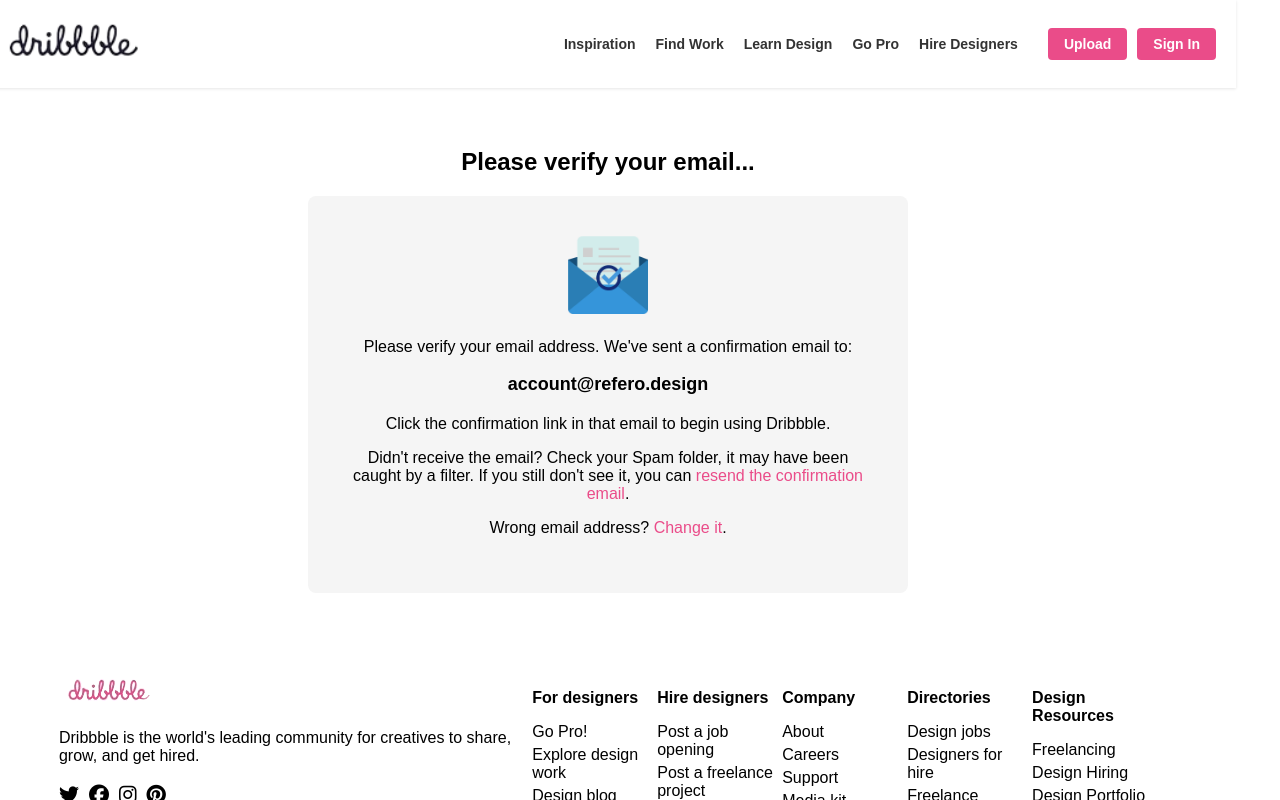
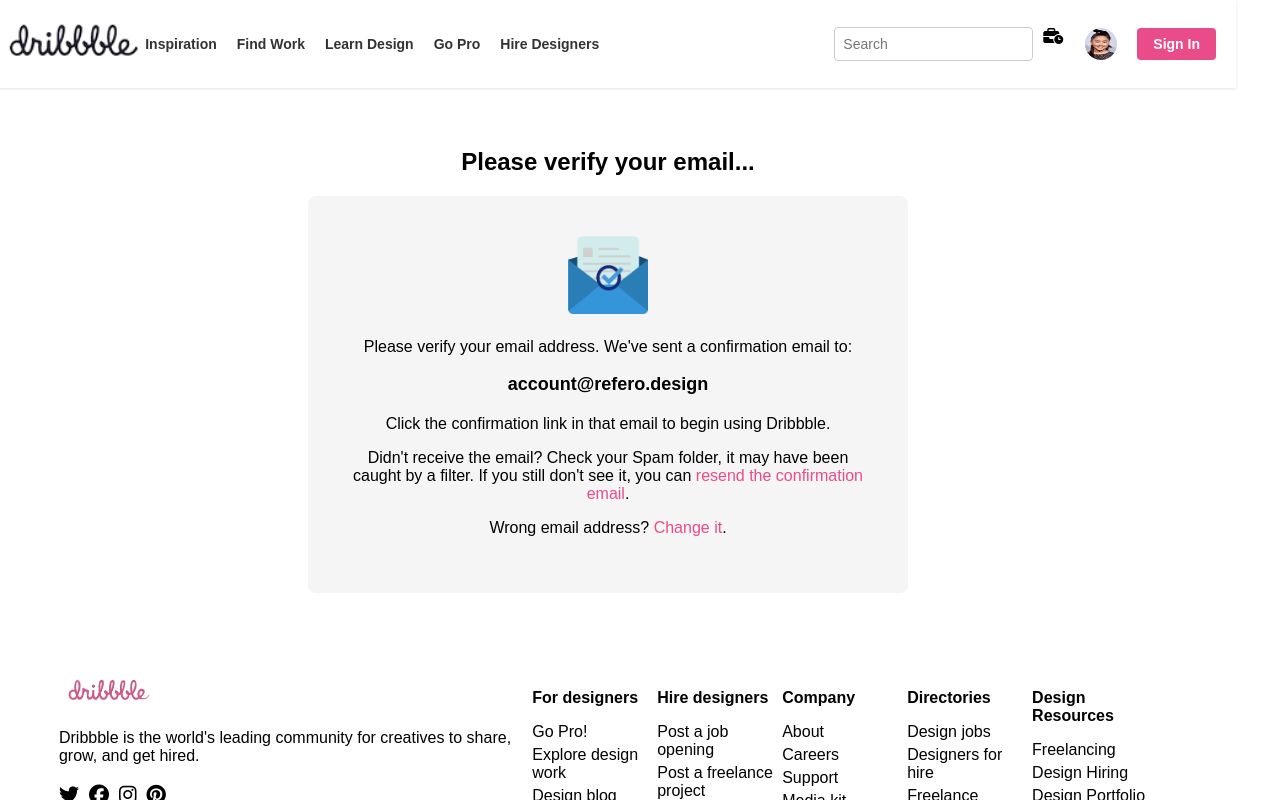
Before and after one commit to AyushSingh916/Aeonaxy-Technologies-Private-Limited, a React (Create React App) app: page /verify-email in a window 1280 px wide. Shown: the top 800 px of the page. Built offline with nearby package versions, Linux system fonts and the light colour scheme.

Commit message:
changing nav

```diff
--- a/src/components/Nav.css
+++ b/src/components/Nav.css
@@ -1,4 +1,5 @@
 /* Nav.css */
+
 .navbar {
   display: flex;
   justify-content: space-between;
@@ -62,3 +63,28 @@
 .buttons-container button:hover {
   background-color: #d44179;
 }
+
+.left-nav {
+  display: flex;
+  align-items: center;
+}
+
+.search-input {
+  margin-right: 10px;
+  padding: 8px;
+  border-radius: 4px;
+  border: 1px solid #ccc;
+  font-size: 14px;
+}
+
+.icon {
+  margin-right: 10px;
+  height: 2rem;
+  width: 2rem;
+}
+
+.buttons-container img {
+  border-radius: 50%;
+  height: 2rem;
+  width: 2rem;
+}
--- a/src/components/Nav.jsx
+++ b/src/components/Nav.jsx
@@ -1,11 +1,14 @@
-import React from 'react';
-import { Link } from 'react-router-dom';
-import logo from '../assets/dribble_black.png';
-import './Nav.css';
+import React from "react";
+import { Link } from "react-router-dom";
+import logo from "../assets/dribble_black.png";
+import icon from '../assets/asian.png';
+import '@fortawesome/fontawesome-free/css/all.min.css';
+import "./Nav.css";
 
 const Nav = () => {
   return (
     <nav className="navbar">
+      <div className="left-nav">
         <div className="logo-container">
           <Link to="/">
             <img src={logo} alt="Dribbble Logo" className="logo" />
@@ -28,8 +31,11 @@
             <Link to="/hire-designers">Hire Designers</Link>
           </li>
         </ul>
+      </div>
       <div className="buttons-container">
-        <button>Upload</button>
+        <input placeholder="Search" className="search-input"/>
+        <i className="icon fa-solid fa-business-time"></i>
+        <img src={icon} alt="icon" className="icon"/>
         <button>Sign In</button>
       </div>
     </nav>
```
Also changed, not shown: src/assets/asian.png (added). Lines whose indentation alone changed are shown as unchanged.
